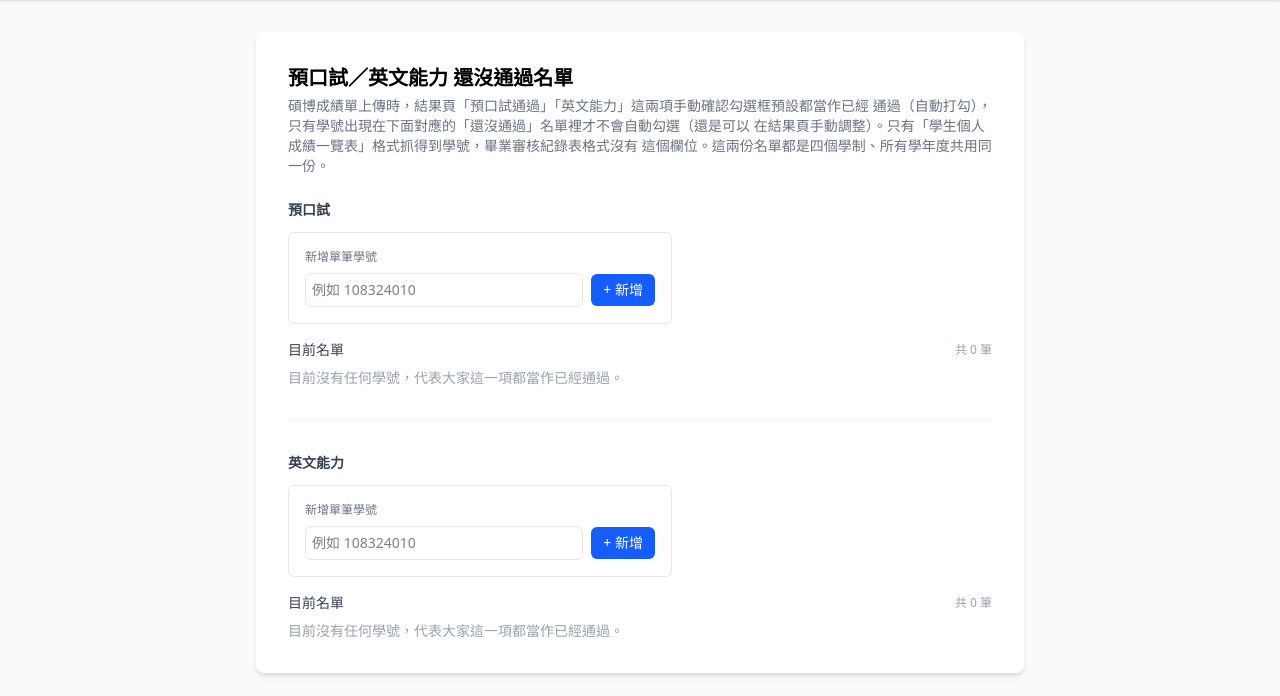
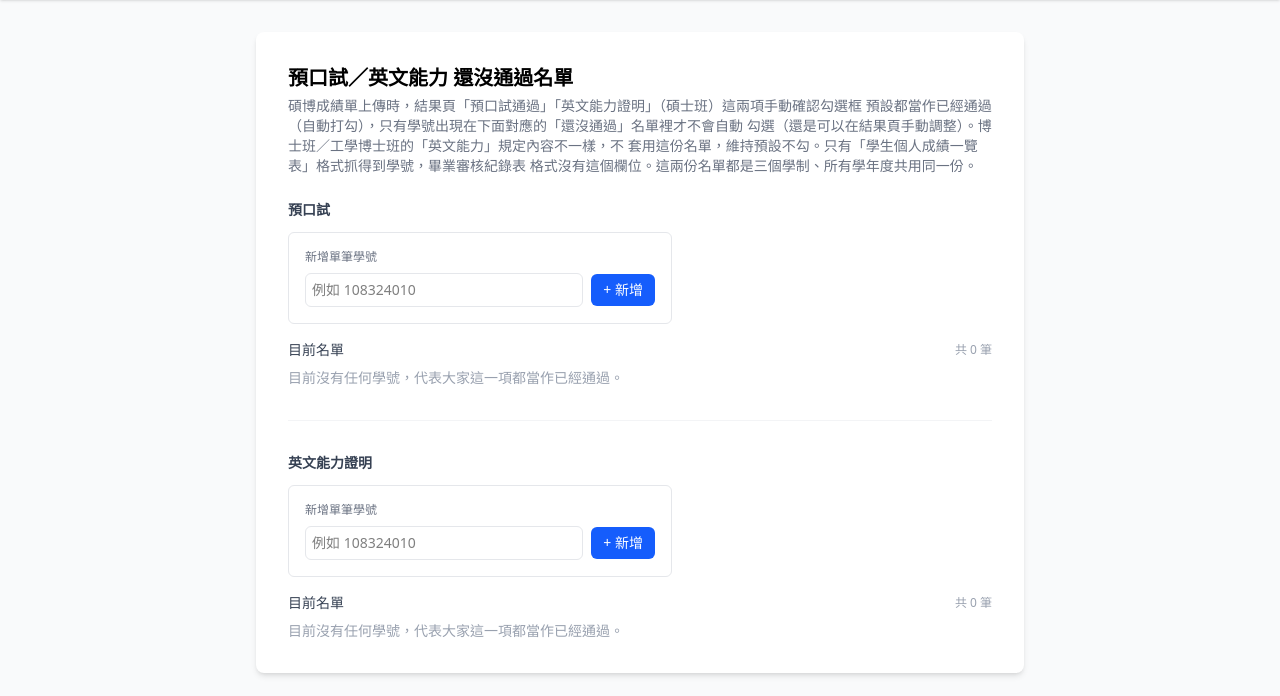
Before and after one commit to Ulohg-ops/graduation-check, a FastAPI app: page /admin/graduate/manual_review_exceptions in a window 1280 px wide. Shown: the part 104-800 px from the top of the page. Run offline with FastAPI, Linux system fonts and the light colour scheme; style sheets or scripts are compiled from the project's sources.

Commit message:
Fix 輔系 免修[CODE] substitution notes, remove 博士班 predefense item, stop auto-checking its English item
- _SUBSTITUTION_NOTE_RE now also matches 免修[CODE] (used by 輔系/雙主修
  students whose home-department course exempts a minor-required course),
  not just 抵修/抵免 (transfer students). Also fixed substitution parsing
  to scan the raw course list instead of the deduped one, since a
  duplicate same-code row without the note could shadow the one that
  has it.
- Remove 預口試通過 from 博士班's manual_review_items (工學博士班 keeps
  its own differently-worded version)
- Scope the 英文能力 auto-check roster to 碩士班's exact wording
  (英文能力證明) only — 博士班/工學博士班's English requirement is a
  different, more complex condition and should stay default-unchecked
  for manual review, not auto-pass

```diff
--- a/graduate_rules.yaml
+++ b/graduate_rules.yaml
@@ -239,7 +239,6 @@
       - 資格考第二階段：「研究計畫」口試（委員至少3人）
       - 博士學位候選人資格：博士論文研究成果發表論文總點數達3點，且至少一篇為第一作者
       - 英文能力：參加國際會議口頭報告，或通過全民英檢中高級／多益750分以上（101學年度起入學新生適用）
-      - 預口試通過
       courses:
       - code: CH6007
         name: 高等輸送現象
@@ -925,7 +924,6 @@
       - 資格考第二階段：「研究計畫」口試（委員至少3人）
       - 博士學位候選人資格：博士論文研究成果發表論文總點數達3點，且至少一篇為第一作者
       - 英文能力：參加國際會議口頭報告，或通過全民英檢中高級／多益750分以上（101學年度起入學新生適用）
-      - 預口試通過
       courses:
       - code: CH6007
         name: 高等輸送現象
@@ -1611,7 +1609,6 @@
       - 資格考第二階段：「研究計畫」口試（委員至少3人）
       - 博士學位候選人資格：博士論文研究成果發表論文總點數達3點，且至少一篇為第一作者
       - 英文能力：參加國際會議口頭報告，或通過全民英檢中高級／多益750分以上（101學年度起入學新生適用）
-      - 預口試通過
       courses:
       - code: CH6007
         name: 高等輸送現象
@@ -2297,7 +2294,6 @@
       - 資格考第二階段：「研究計畫」口試（委員至少3人）
       - 博士學位候選人資格：博士論文研究成果發表論文總點數達3點，且至少一篇為第一作者
       - 英文能力：參加國際會議口頭報告，或通過全民英檢中高級／多益750分以上（101學年度起入學新生適用）
-      - 預口試通過
       courses:
       - code: CH6007
         name: 高等輸送現象
@@ -2983,7 +2979,6 @@
       - 資格考第二階段：「研究計畫」口試（委員至少3人）
       - 博士學位候選人資格：博士論文研究成果發表論文總點數達3點，且至少一篇為第一作者
       - 英文能力：參加國際會議口頭報告，或通過全民英檢中高級／多益750分以上（101學年度起入學新生適用）
-      - 預口試通過
       courses:
       - code: CH6007
         name: 高等輸送現象
@@ -3669,7 +3664,6 @@
       - 資格考第二階段：「研究計畫」口試（委員至少3人）
       - 博士學位候選人資格：博士論文研究成果發表論文總點數達3點，且至少一篇為第一作者
       - 英文能力：參加國際會議口頭報告，或通過全民英檢中高級／多益750分以上（101學年度起入學新生適用）
-      - 預口試通過
       courses:
       - code: CH6007
         name: 高等輸送現象
--- a/main.py
+++ b/main.py
@@ -54,13 +54,17 @@ GRADUATE_RULES_FILE = DATA_DIR / "graduate_rules.yaml"
 # 匯錯檔案的話可以手動把這個複製回 rules.yaml / graduate_rules.yaml 救回來。
 RULES_BACKUP_FILE = DATA_DIR / "rules.yaml.bak"
 GRADUATE_RULES_BACKUP_FILE = DATA_DIR / "graduate_rules.yaml.bak"
-# 手動確認項目裡「預口試通過」「英文能力」這兩類有名單制自動判斷：項目文字開頭符合下面哪個
-# 前綴，就比對哪一份名單——學號「不在」名單裡預設當作已通過（勾選框自動打勾），名單上的學號
-# 才是還沒通過的例外。多數人最後都會通過，用「記錄還沒過的少數人」取代「記錄已經過的大多數
-# 人」，辦公人員平常只要處理例外、不用每個人都手動勾過一次，見_build_graduate_entry的說明。
+# 手動確認項目裡「預口試通過」「英文能力證明」這兩類有名單制自動判斷：項目文字開頭符合下面
+# 哪個前綴，就比對哪一份名單——學號「不在」名單裡預設當作已通過（勾選框自動打勾），名單上的
+# 學號才是還沒通過的例外。多數人最後都會通過，用「記錄還沒過的少數人」取代「記錄已經過的
+# 大多數人」，辦公人員平常只要處理例外、不用每個人都手動勾過一次，見_build_graduate_entry
+# 的說明。「english」這個前綴刻意用「英文能力證明」（碩士班那項的完整文字）而不是單純「英文
+# 能力」：博士班／工學博士班也有「英文能力：參加國際會議口頭報告...」這項，但規定內容不一樣
+# （條件複雜很多，不是單純一張證明就能判斷），不該套用同一份名單自動勾，維持預設不勾、要
+# 辦公人員自己逐項手動確認。
 MANUAL_REVIEW_ROSTER_PREFIXES = {
     "predefense": "預口試",
-    "english": "英文能力",
+    "english": "英文能力證明",
 }
 # 沒有對應的「bundle預設版本」可以seed——這份名單本來就是系上自己維護、隨時間變動的資料，
 # 第一次執行時是空的（=沒有任何例外、全部人都當作已通過）很正常，不像rules.yaml需要一份
@@ -263,7 +267,7 @@ def _extract_unmet_categories(pdf: pdfplumber.PDF) -> list:
     return unmet
 
 
-_SUBSTITUTION_NOTE_RE = re.compile(r"抵[修免]\s*\[([^\]]*)\]")
+_SUBSTITUTION_NOTE_RE = re.compile(r"(?:抵[修免]|免修)\s*\[([^\]]*)\]")
 _COURSE_CODE_SHAPE_RE = re.compile(r"[A-Z]{2,3}\d{3,5}")
 
 
@@ -273,6 +277,10 @@ def _parse_substitutions(courses: list) -> dict:
     教務處的「判定」欄本身就已經把這個算完成了，只是那門課在成績單上的課號還是原系所的
     （CM1002），不是應修科目表登記的課號（EG1007）——我們自己比對應修科目表時只看課號，
     不知道CM1002其實就是在滿足EG1007，會誤判EG1007還沒通過，這份對照表就是要接住這個情況。
+
+    輔系/雙主修學生（主系是別系）的成績單則常見「※免修[CH1023]」這種備註，寫法不一樣但意思
+    相同：主系修過的課（例如機械系的ME2051材料科學）被拿來抵免輔系應修科目表裡的CH1023，
+    一樣要併入這份對照表，不然輔系判定會誤判CH1023還沒修過。
 
     回傳 {原課號: [被頂替滿足的課號, ...]}，只收通過的課、且備註裡的課號要符合課號格式
     （避免抓到備註裡其他不相干的文字）。一個備註理論上可能同時列多個課號（不常見，但格式
@@ -324,7 +332,11 @@ def parse_transcript(pdf_bytes: bytes) -> dict:
         for c in deduped.values()
         if c["passed"]
     ]
-    substitutions = _parse_substitutions(deduped.values())
+    # 用原始courses（不是deduped）掃描抵修/免修備註：同一課號有時會在成績單裡出現兩筆
+    # （例如輔系學生的ME2051材料科學，同時出現在主系課程清單跟輔系抵免清單裡，分別帶著
+    # 空備註跟「※免修[CH1023]」備註），deduped只留其中一筆、不保證留下的是有備註的那筆，
+    # 用原始清單才不會漏看備註只因為它剛好被另一筆同課號、沒有備註的紀錄蓋過。
+    substitutions = _parse_substitutions(courses)
     return {
         "courses": courses,
         "total_credit": total_credit,
--- a/templates/_grad_shared_settings.html
+++ b/templates/_grad_shared_settings.html
@@ -38,8 +38,10 @@
   <div class="mb-4">
     <h3 class="text-xs font-semibold text-gray-600 mb-1">預口試／英文能力 還沒通過名單</h3>
     <p class="text-xs text-gray-500 mb-2">
-      碩博成績單上傳時，結果頁「預口試通過」「英文能力」這兩項手動確認勾選框預設都是已經通過
-      （自動打勾），只有學號出現在對應的「還沒通過」名單裡才不會自動勾選（還是可以手動調整）。
+      碩博成績單上傳時，結果頁「預口試通過」「英文能力證明」（碩士班）這兩項手動確認勾選框
+      預設都是已經通過（自動打勾），只有學號出現在對應的「還沒通過」名單裡才不會自動勾選
+      （還是可以手動調整）。博士班／工學博士班的「英文能力」規定內容不一樣，不套用這份名單，
+      維持預設不勾、要逐項手動確認。
     </p>
     <a href="/admin/graduate/manual_review_exceptions"
        class="inline-block bg-blue-600 text-white text-sm px-3 py-1.5 rounded-md hover:bg-blue-700 whitespace-nowrap">
--- a/templates/admin_manual_review_exceptions.html
+++ b/templates/admin_manual_review_exceptions.html
@@ -14,10 +14,11 @@
   <div class="max-w-3xl mx-auto bg-white shadow-md rounded-lg p-8 my-8">
     <h1 class="text-xl font-bold mb-1">預口試／英文能力 還沒通過名單</h1>
     <p class="text-sm text-gray-500 mb-6">
-      碩博成績單上傳時，結果頁「預口試通過」「英文能力」這兩項手動確認勾選框預設都當作已經
-      通過（自動打勾），只有學號出現在下面對應的「還沒通過」名單裡才不會自動勾選（還是可以
-      在結果頁手動調整）。只有「學生個人成績一覽表」格式抓得到學號，畢業審核紀錄表格式沒有
-      這個欄位。這兩份名單都是四個學制、所有學年度共用同一份。
+      碩博成績單上傳時，結果頁「預口試通過」「英文能力證明」（碩士班）這兩項手動確認勾選框
+      預設都當作已經通過（自動打勾），只有學號出現在下面對應的「還沒通過」名單裡才不會自動
+      勾選（還是可以在結果頁手動調整）。博士班／工學博士班的「英文能力」規定內容不一樣，不
+      套用這份名單，維持預設不勾。只有「學生個人成績一覽表」格式抓得到學號，畢業審核紀錄表
+      格式沒有這個欄位。這兩份名單都是三個學制、所有學年度共用同一份。
     </p>
 
     {% for roster in rosters %}
```
